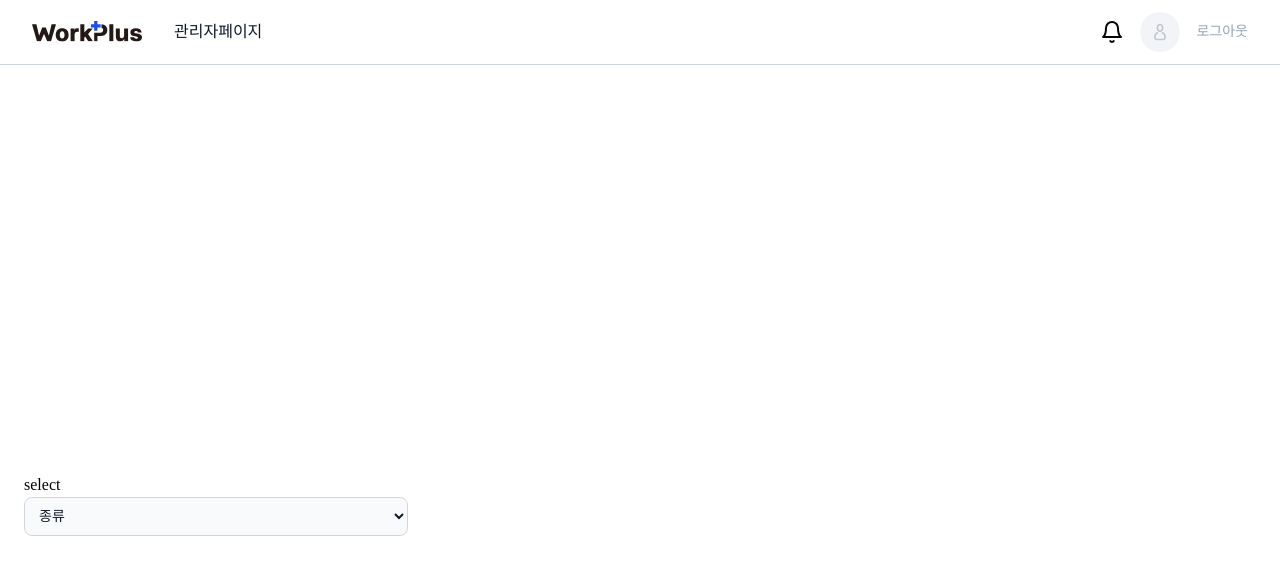
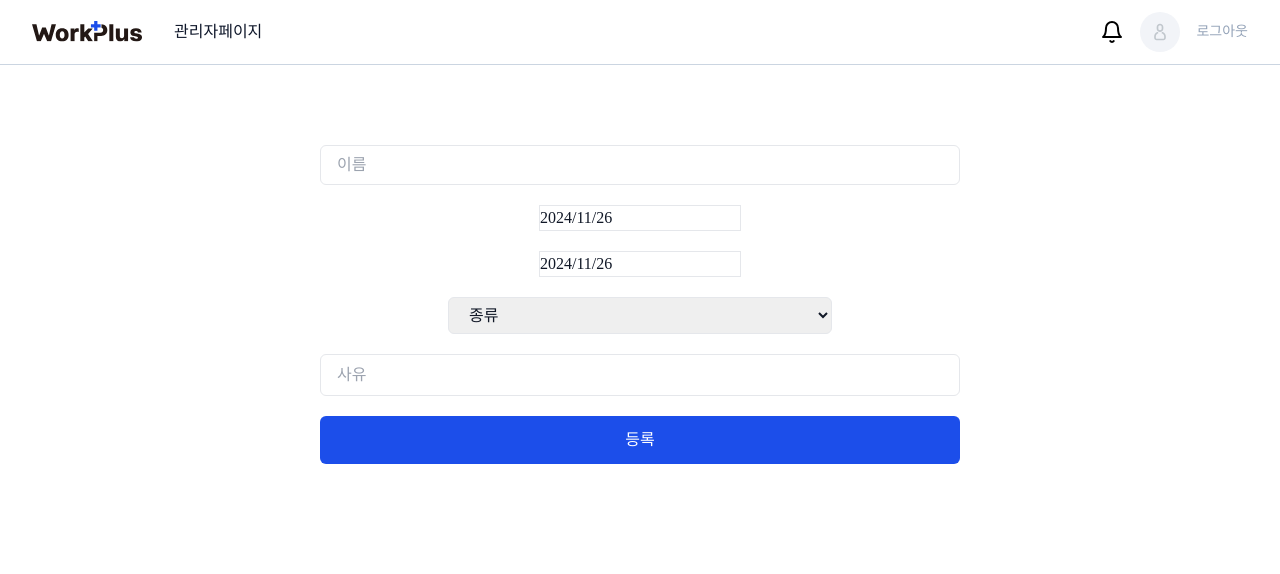
Before and after one commit to ltaehee/workplus-front, a React (Vite) app: page /vacation in a window 1280 px wide. Shown: the top 574 px of the page. Built offline with nearby package versions, Linux system fonts and the light colour scheme; no server answers; a web font is replaced by a local one.

Commit message:
Feat: datepicker추가, Docs: vacationPage.tsx 수정

```diff
--- a/package.json
+++ b/package.json
@@ -11,7 +11,9 @@
   },
   "dependencies": {
     "axios": "^1.7.8",
+    "date-fns": "^4.1.0",
     "react": "^18.3.1",
+    "react-datepicker": "^7.5.0",
     "react-dom": "^18.3.1",
     "react-router-dom": "^7.0.1",
     "zustand": "^5.0.1"
--- a/src/components/common/SelectBox.tsx
+++ b/src/components/common/SelectBox.tsx
@@ -8,22 +8,37 @@ optionText0: string;
   optionText1: string;
   optionText2: string;
   className?: string;
-}
+};
 
-const SelectBox: React.FC<SelectProps> = ({value, onClick, onClick1, optionText0, optionText1, optionText2, className}) => {
-
-    return(
+const SelectBox: React.FC<SelectProps> = ({
+  value,
+  onClick,
+  onClick1,
+  optionText0,
+  optionText1,
+  optionText2,
+  className,
+}) => {
+  return (
     <>
       <form className={`max-w-sm ${className}`}>
-                <select className={`bg-gray-50 border border-gray-300 text-gray-900 text-sm
-                rounded-lg focus:ring-blue-500 focus:border-blue-500 block w-full p-2.5 ${className}`}>
-                    <option disabled hidden selected>{optionText0}</option>
-                    <option value={value} onClick={onClick}>{optionText1}</option>
-                    <option value={value} onClick={onClick1}>{optionText2}</option>
+        <select
+          className={`px-4 py-2 border text-gray-900 rounded-md w-full
+             focus:outline-none focus:ring-2 ${className}`}
+        >
+          <option disabled hidden selected>
+            {optionText0}
+          </option>
+          <option value={value} onClick={onClick}>
+            {optionText1}
+          </option>
+          <option value={value} onClick={onClick1}>
+            {optionText2}
+          </option>
         </select>
       </form>
     </>
-    )
-}
+  );
+};
 
 export default SelectBox;
--- a/src/components/common/datePicker.tsx
+++ b/src/components/common/datePicker.tsx
@@ -1,58 +1,31 @@
-import React from "react";
-import { FC, MouseEvent, useState } from "react";
+import React, { useState } from "react";
+import { ko } from "date-fns/locale";
 
+import DatePicker from "react-datepicker";
+import "react-datepicker/dist/react-datepicker.css";
 
+type DatepickerProps = {
+  className?: string;
+  dateFormat: string;
+  selected: Date | null;
+  onChange: (date: Date | null) => void;
+};
 
-const DatePicker = () => {
-    const [curYear, setCurYear] = useState(new Date().getFullYear())
-    const [curMonth, setCurMonth] = useState(new Date().getMonth())
+const Datepicker: React.FC<DatepickerProps> = ({
+  selected,
+  onChange,
+  className,
+  dateFormat,
+}) => {
+  return (
+    <DatePicker
+      locale={ko}
+      className={`border text-gray-900 focus:outline-none focus:ring-2 ${className}`}
+      dateFormat={dateFormat}
+      selected={selected}
+      onChange={onChange}
+    />
+  );
+};
 
-    const getMonthInfo = (year: number, month: number) => {
-        const firstDay = new Date(year, month).getDay();
-        const lastDate = new Date(year, month + 1, 0).getDate();
-
-        return {firstDay, lastDate};
-    }
-    const renderDateCell = () => {
-        // const {firstDay, lastDate} = getMonthInfo(curYear, curMonth)
-    }
-
-    const handleClickPrev = (e:MouseEvent<HTMLButtonElement>) => {
-        if(curMonth === 0){
-            setCurYear(curYear - 1);
-            setCurMonth(11);
-        }else{
-            setCurMonth(curMonth - 1);
-        }
-    }
-    const hanldeClickNext = (e:MouseEvent<HTMLButtonElement>) => {
-        if(curMonth === 11){
-            setCurYear(curYear + 1);
-            setCurMonth(1);
-        }else{
-            setCurMonth(curMonth + 1);
-        }
-    }
-    return(
-        <>
-        <div className="flex items-center space-x-4">
-        <button onClick={handleClickPrev}>prev</button>
-        <div>{curYear}년 {curMonth}월</div>
-        <button onClick={hanldeClickNext}>next</button>
-        </div>
-        <thead>
-            <tr>
-                <th className="px-1">일</th>
-                <th className="px-1.5">월</th>
-                <th className="px-1.5">화</th>
-                <th className="px-1.5">수</th>
-                <th className="px-1.5">목</th>
-                <th className="px-1.5">금</th>
-                <th className="px-1.5">토</th>
-            </tr>
-        </thead>
-        </>
-    )
-}
-
-export default DatePicker;
+export default Datepicker;
--- a/src/pages/MainPage.tsx
+++ b/src/pages/MainPage.tsx
@@ -1,11 +1,7 @@
 const MainPage = () => {
-
   return (
     <>
       <h1>main page</h1>
-      <br />
-      {/* <DatePicker /> */}
-
     </>
   );
 };
--- a/src/pages/vacationPage.tsx
+++ b/src/pages/vacationPage.tsx
@@ -1,23 +1,64 @@
 import { useState } from "react";
 import SelectBox from "../components/common/SelectBox";
+import Input from "../components/common/Input";
+import Button from "../components/common/Button";
+import Datepicker from "../components/common/Datepicker";
 
 const VacationPage = () => {
-    const [isOption, setIsOption] = useState("연차");
+  const [isOption, setIsOption] = useState("연차");
 
-    const handleClickYear = () => {
-        setIsOption("연차");
-    }
-    const handleClickMonth = () => {
-        setIsOption("반차");
-    }
+  const handleClickYear = () => {
+    setIsOption("연차");
+  };
+  const handleClickMonth = () => {
+    setIsOption("반차");
+  };
 
-    return(
-        <div className="mt-96 p-6">
-        <h2>select</h2>
-        <SelectBox value={isOption} optionText0="종류" optionText1="연차" optionText2="반차"
-                   onClick={handleClickYear} onClick1={handleClickMonth} />
+  const [startDate, setStartDate] = useState<Date | null>(new Date());
+  const [endDate, setEndDate] = useState<Date | null>(new Date());
+
+  return (
+    <>
+      <div className=" flex flex-col space-y-5 items-center w-full">
+        <div className="w-1/2">
+          <Input className="w-full mt-20 size-10 " placeholder="이름" />
         </div>
-    )
-}
+        <div className="w-1/2 flex justify-center">
+          <Datepicker
+            className="w-full"
+            dateFormat="yyyy/MM/dd"
+            selected={startDate}
+            onChange={(date: Date | null) => setStartDate(date)}
+          />
+        </div>
+        <div className="w-1/2 flex justify-center">
+          <Datepicker
+            className="w-full"
+            dateFormat="yyyy/MM/dd"
+            selected={endDate}
+            onChange={(date: Date | null) => setEndDate(date)}
+          />
+        </div>
+        <div className="w-1/2 flex justify-center">
+          <SelectBox
+            className="w-full text-[#9ca39a]"
+            value={isOption}
+            optionText0="종류"
+            optionText1="연차"
+            optionText2="반차"
+            onClick={handleClickYear}
+            onClick1={handleClickMonth}
+          />
+        </div>
+        <div className="w-1/2">
+          <Input className="w-1/2" placeholder="사유" />
+        </div>
+        <div className="w-1/2">
+          <Button className="w-1/2" btnText="등록" />
+        </div>
+      </div>
+    </>
+  );
+};
 
 export default VacationPage;
```
Also changed, not shown: 1 other file (tests, documents, lock files or other folders). Lines whose indentation alone changed are shown as unchanged.
